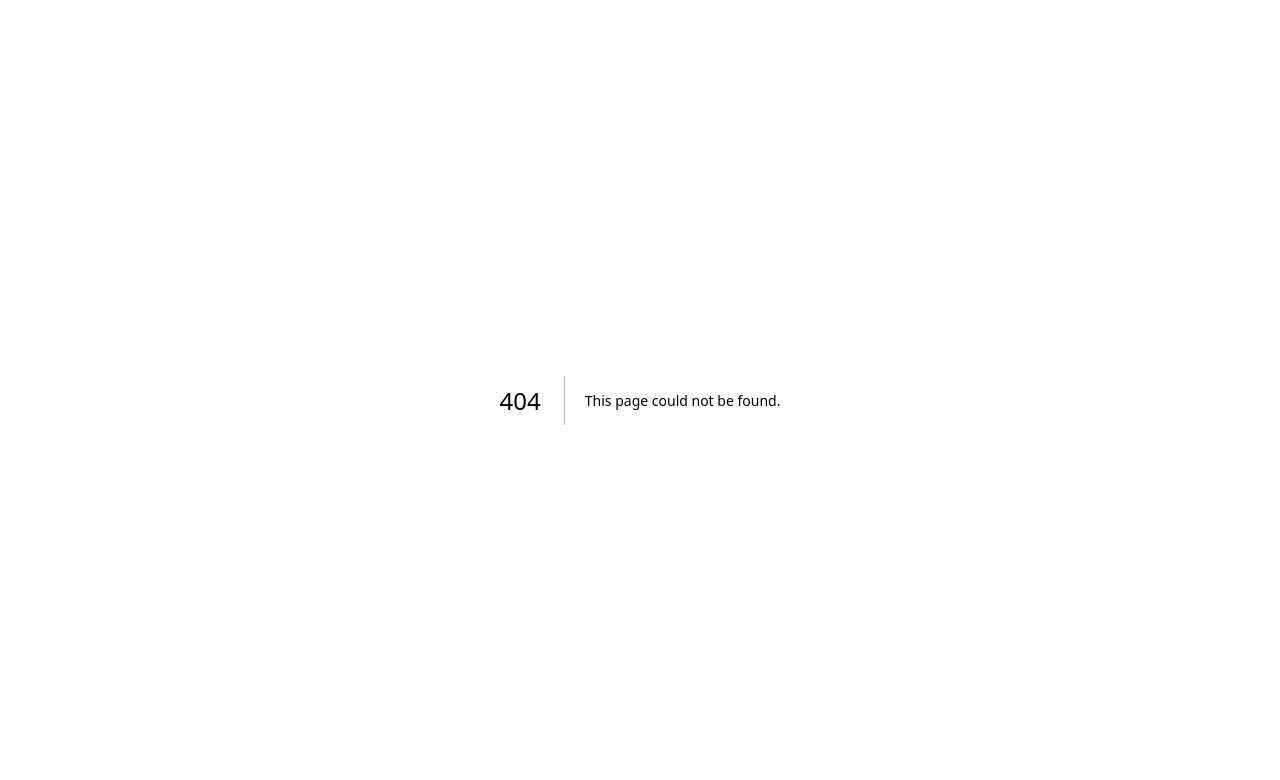
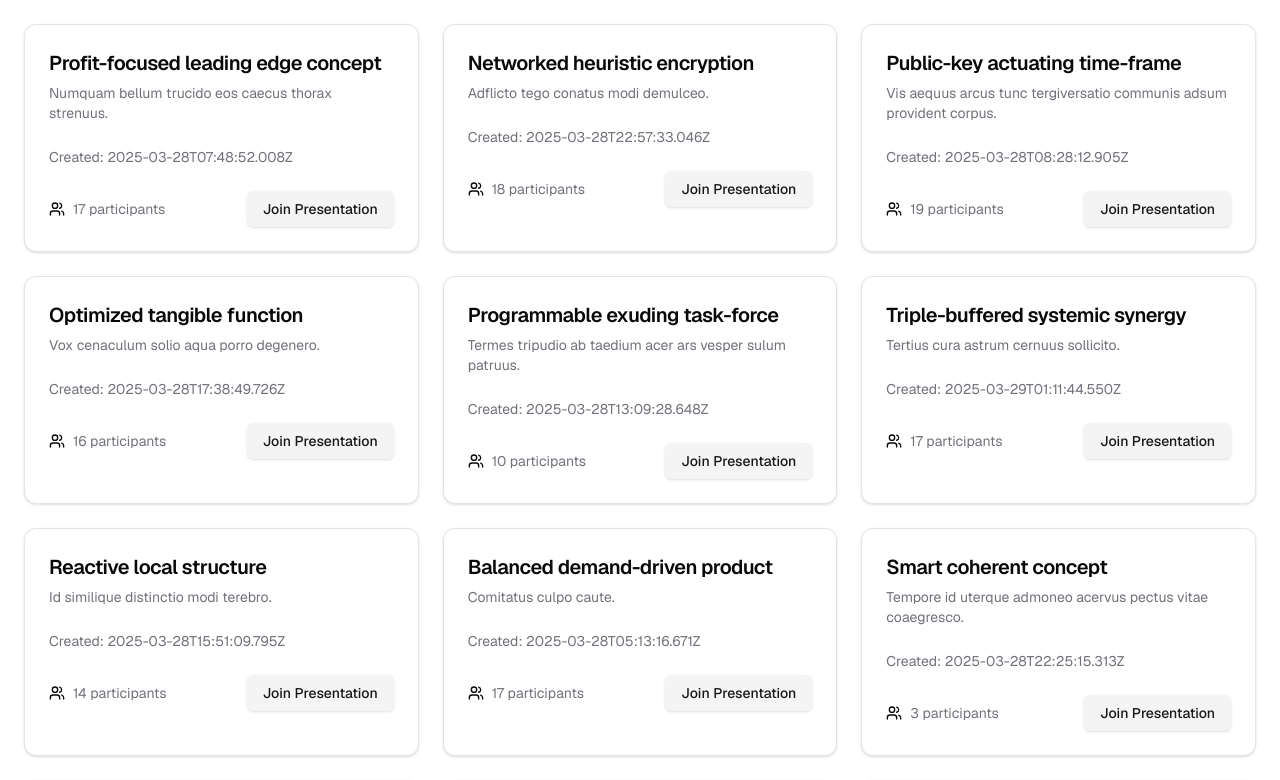
Before and after one commit to AliaksandrHrychonak/realtime-presentation, a Next.js app in the folder frontend/: page /dashboard/presentations in a window 1280 px wide. Before the commit this address had no page. Shown: the top 780 px of the page. Built offline with nearby package versions, Linux system fonts and the light colour scheme.

Commit message:
feat(presentation): add presentation list page

```diff
--- /dev/null
+++ b/frontend/app/dashboard/presentations/page.tsx
@@ -0,0 +1 @@
+export { DashboardPresentationListPage as default } from '@/pages/dashboard-presentation-list';
--- /dev/null
+++ b/frontend/src/pages/dashboard-presentation-list/index.ts
@@ -0,0 +1 @@
+export * from './ui';
--- /dev/null
+++ b/frontend/src/pages/dashboard-presentation-list/ui/index.tsx
@@ -0,0 +1,7 @@
+import { PresentationList } from '@widgets/presentation-list';
+
+import type { JSX } from 'react';
+
+export const DashboardPresentationListPage = (): JSX.Element => {
+    return <PresentationList />;
+};
```
